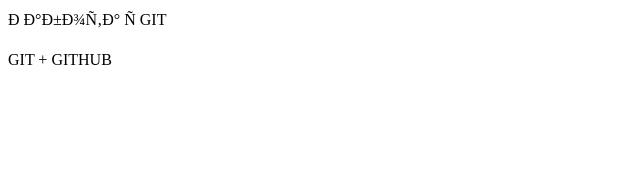
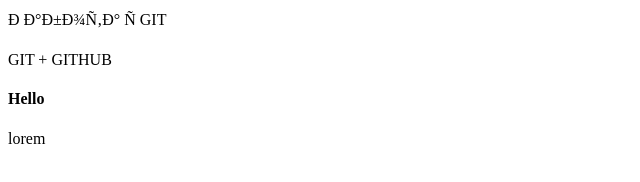
Before and after one commit to serbbelarus/New, a plain HTML site: page index.html in a window 1280 px wide. Shown: the full height of the page, 0-640 px from the left. Drawn offline with Linux system fonts and the light colour scheme.

Commit message:
Ветка about и работа в ней

```diff
--- a/index.html
+++ b/index.html
@@ -9,5 +9,7 @@ link rel="stylesheet" href="css/main.css"
 </head>
 <body>
 <p>GIT + GITHUB</p>
+<h4>Hello</h4>
+    <p>lorem</p>
 </body>
 </html>
```
